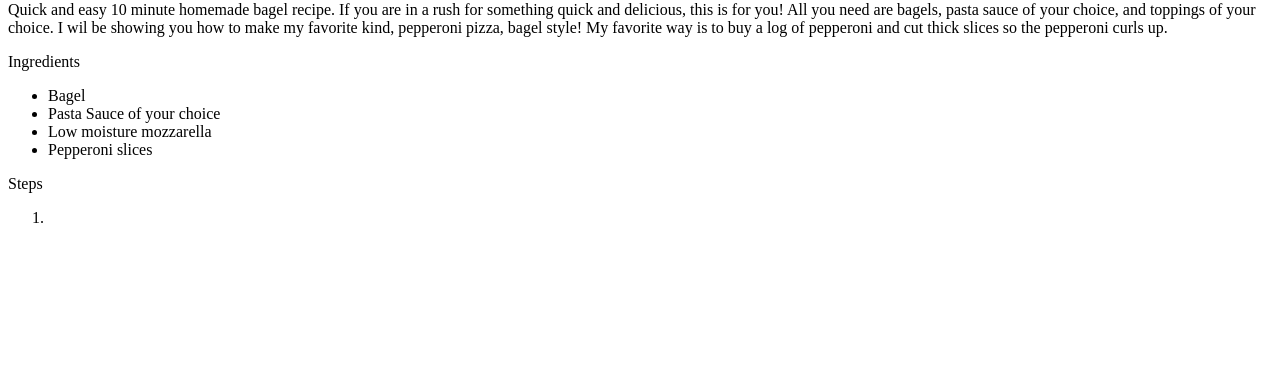
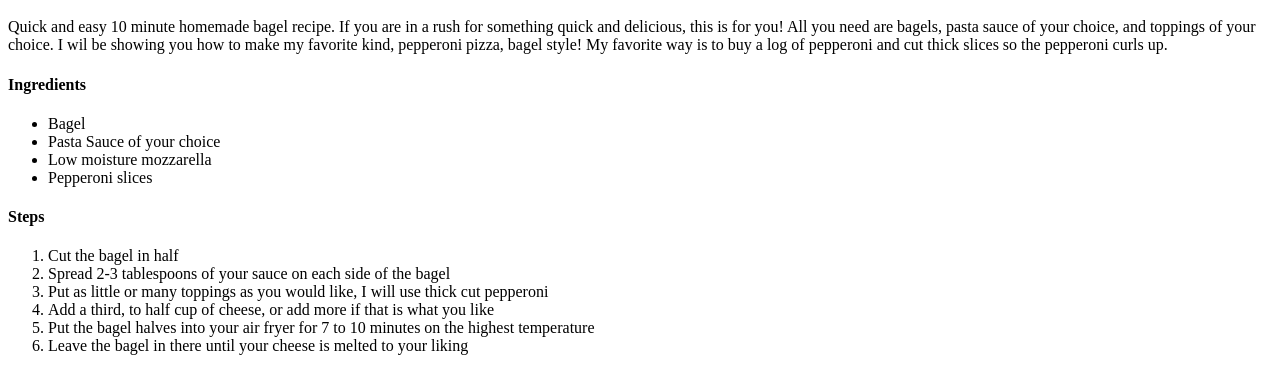
Before and after one commit to anpaulan/w7d2-odin-recipes, a plain HTML site: page Recipies/pizza_bagel.html in a window 1280 px wide. Shown: the part 426-800 px from the top of the page. Drawn offline with Linux system fonts and the light colour scheme.

Commit message:
fixed recipe pages

```diff
--- a/Recipies/pizza_bagel.html
+++ b/Recipies/pizza_bagel.html
@@ -1,12 +1,19 @@
+<!DOCTYPE html>
+<html lang = "en">
+<head>
+    <meta charset="UTF-8" />
+    <title>My first site</title>
+</head>
+
+<body>
 <h1> Pizza Bagel </h1>
 <img src = 'https://www.einsteinbros.com/wp-content/uploads/2019/04/EBB-PizzaBagelPepperoni-800x700-1.jpg' alt="Pizza Bagel">
 <p>
     <h4> Description</h4>
     Quick and easy 10 minute homemade bagel recipe. If you are in a rush for something quick and delicious, this is for you! All you need are bagels, pasta sauce of your choice, and toppings of your choice. I wil be showing you how to make my favorite kind, pepperoni pizza, bagel style! My favorite way is to buy a log of pepperoni and cut thick slices so the pepperoni curls up.
-
 </p>
 
-<p> Ingredients</p>
+<h4> Ingredients</h4>
 <ul>
     <li>Bagel</li>
     <li>Pasta Sauce of your choice</li>
@@ -14,7 +21,15 @@
     <li>Pepperoni slices</li>
 </ul>
 
-<p>Steps</p>
+<h4>Steps</h4>
 <ol>
-    <li></li>
+    <li>Cut the bagel in half</li>
+    <li>Spread 2-3 tablespoons of your sauce on each side of the bagel</li>
+    <li>Put as little or many toppings as you would like, I will use thick cut pepperoni</li>
+    <li>Add a third, to half cup of cheese, or add more if that is what you like</li>
+    <li>Put the bagel halves into your air fryer for 7 to 10 minutes on the highest temperature</li>
+    <li>Leave the bagel in there until your cheese is melted to your liking </li>
 </ol>
+
+</body>
+</html>
```
Also changed, not shown: Recipies/baked_potato.html (+12 -3 lines), Recipies/marinated_pork_chop.html (+15 -5 lines), index.html (+2 -2 lines).
